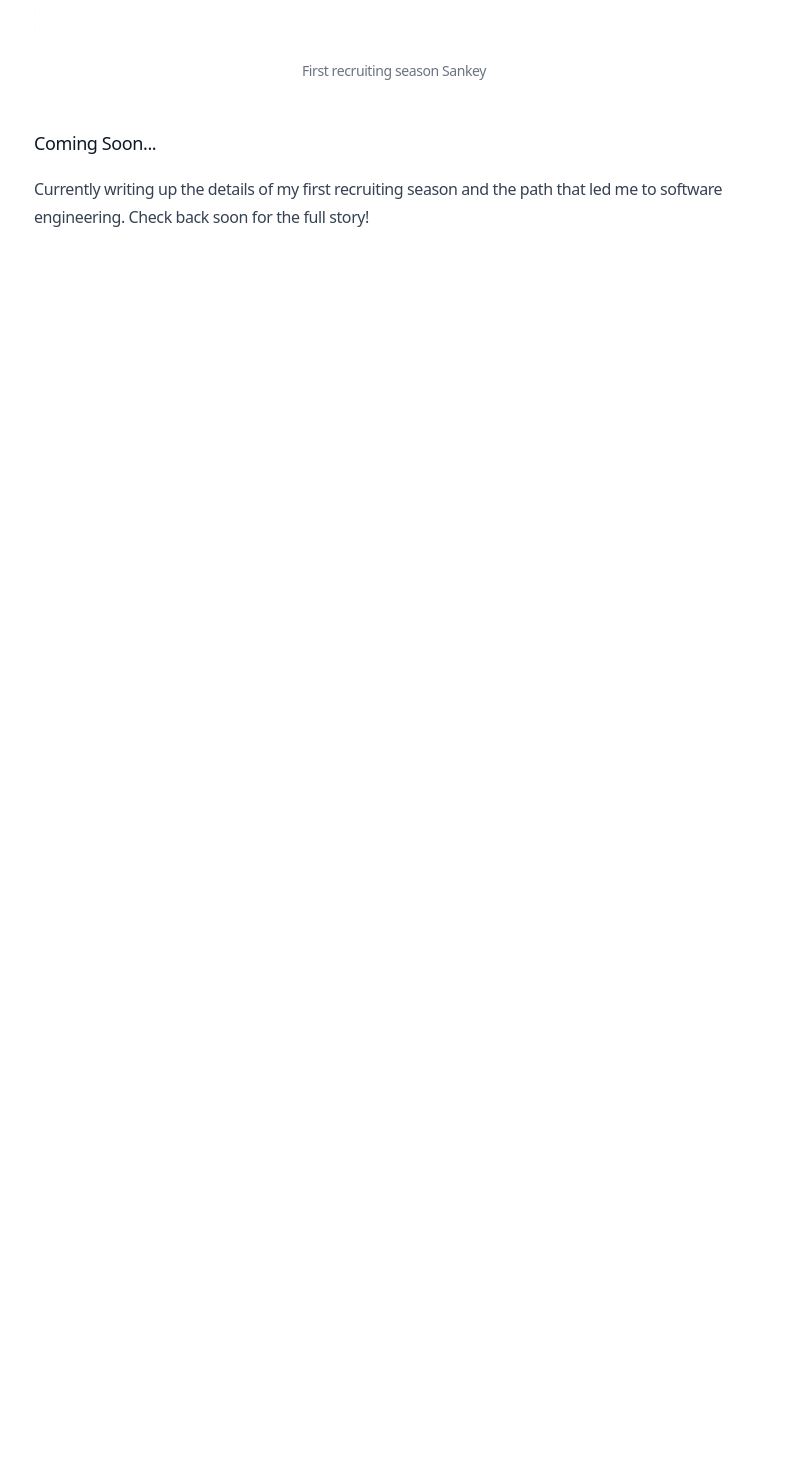
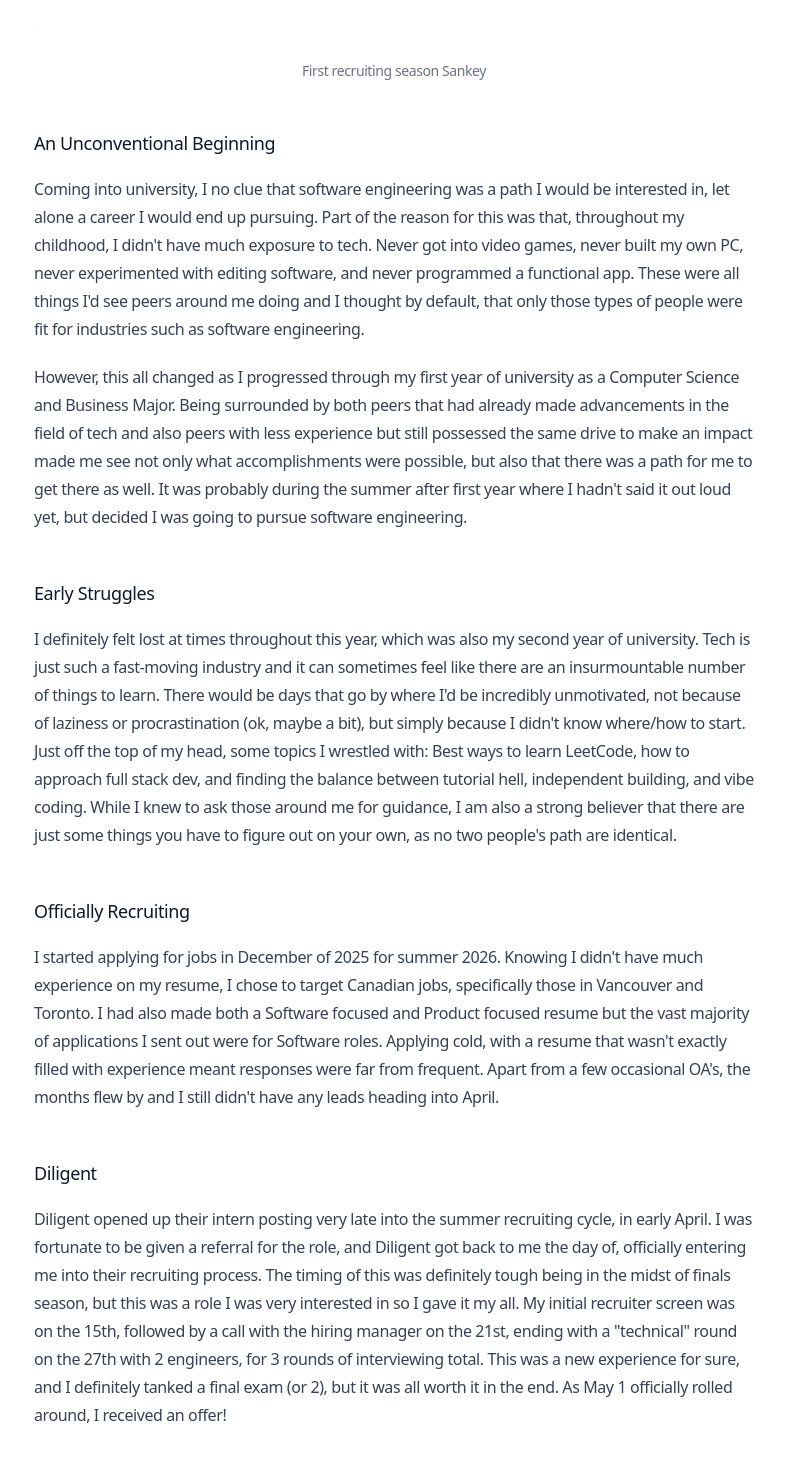
Before and after one commit to Darius-Alexander/portfolio, a Next.js app: page /blog/road-to-my-first-swe-internship in a window 1280 px wide. Shown: the part 480-1950 px from the top of the page, without its empty margins (246-1031 px from the left). Before the commit the page ends 800 px from the top, so only its background shows below. Built offline with nearby package versions, Linux system fonts and the light colour scheme.

Commit message:
first blog page written

```diff
--- a/app/blog/road-to-my-first-swe-internship/page.mdx
+++ b/app/blog/road-to-my-first-swe-internship/page.mdx
@@ -9,6 +9,47 @@
   caption="First recruiting season Sankey"
 />
 
-## Coming Soon...
+## An Unconventional Beginning
 
-Currently writing up the details of my first recruiting season and the path that led me to software engineering. Check back soon for the full story!
+Coming into university, I no clue that software engineering was a path I would be interested in, let alone a career I would end up pursuing. Part of the reason for
+this was that, throughout my childhood, I didn't have much exposure to tech. Never got into video games, never built my own PC, never experimented
+with editing software, and never programmed a functional app. These were all things I'd see peers around me doing and I thought by default, that only those types of
+people were fit for industries such as software engineering.
+
+However, this all changed as I progressed through my first year of university as a Computer Science and Business Major. Being surrounded by both peers that had already
+made advancements in the field of tech and also peers with less experience but still possessed the same drive to make an impact made me see not only what accomplishments
+were possible, but also that there was a path for me to get there as well. It was probably during the summer after first year where I hadn't said it out loud yet, but
+decided I was going to pursue software engineering.
+
+
+## Early Struggles
+
+I definitely felt lost at times throughout this year, which was also my second year of university. Tech is just such a fast-moving industry and it can sometimes feel like
+there are an insurmountable number of things to learn. There would be days that go by where I'd be incredibly unmotivated, not because of laziness or procrastination
+(ok, maybe a bit), but simply because I didn't know where/how to start. Just off the top of my head, some topics I wrestled with:  Best ways to learn LeetCode, how to
+approach full stack dev, and finding the balance between tutorial hell, independent building, and vibe coding. While I knew to ask those around me for guidance, I am also a
+strong believer that there are just some things you have to figure out on your own, as no two people's path are identical.
+
+## Officially Recruiting
+
+I started applying for jobs in December of 2025 for summer 2026. Knowing I didn't have much experience on my resume, I chose to target Canadian jobs, specifically those in
+Vancouver and Toronto. I had also made both a Software focused and Product focused resume but the vast majority of applications I sent out were for Software roles. Applying
+cold, with a resume that wasn't exactly filled with experience meant responses were far from frequent. Apart from a few occasional OA's, the months flew by and I still
+didn't have any leads heading into April.
+
+
+## Diligent
+
+Diligent opened up their intern posting very late into the summer recruiting cycle, in early April. I was fortunate to be given a referral for the role, and Diligent got
+back to me the day of, officially entering me into their recruiting process. The timing of this was definitely tough being in the midst of finals season, but this was a
+role I was very interested in so I gave it my all. My initial recruiter screen was on the 15th, followed by a call with the hiring manager on the 21st, ending with a
+"technical" round on the 27th with 2 engineers, for 3 rounds of interviewing total. This was a new experience for sure, and I definitely tanked a final exam (or 2), but it
+was all worth it in the end. As May 1 officially rolled around, I received an offer!
+
+## My take (as of now) on Cold Applying
+
+To be honest, I'm not as bullish on cold applying as many others, especially for one's first recruiting cycle. Obviously, my stats weren't great, with exactly a 0%
+interview rate cold applying. While this was mostly because I didn't send out enough cold applications, just 2 referrals led to an interview and eventually offer. This is
+not to say that cold applying doesn't work, because I've heard numerous stories of cold applying leading to crazy outcomes but they always require an extensive amount of
+time and effort that I think would be better spent building relationships. Applications are always temporary, but relationships can last a lifetime. These are just my
+current thoughts, and this opinion is definitely subject to change as I continue tracking my applications through future recruitment cycles and a career in tech.
```
